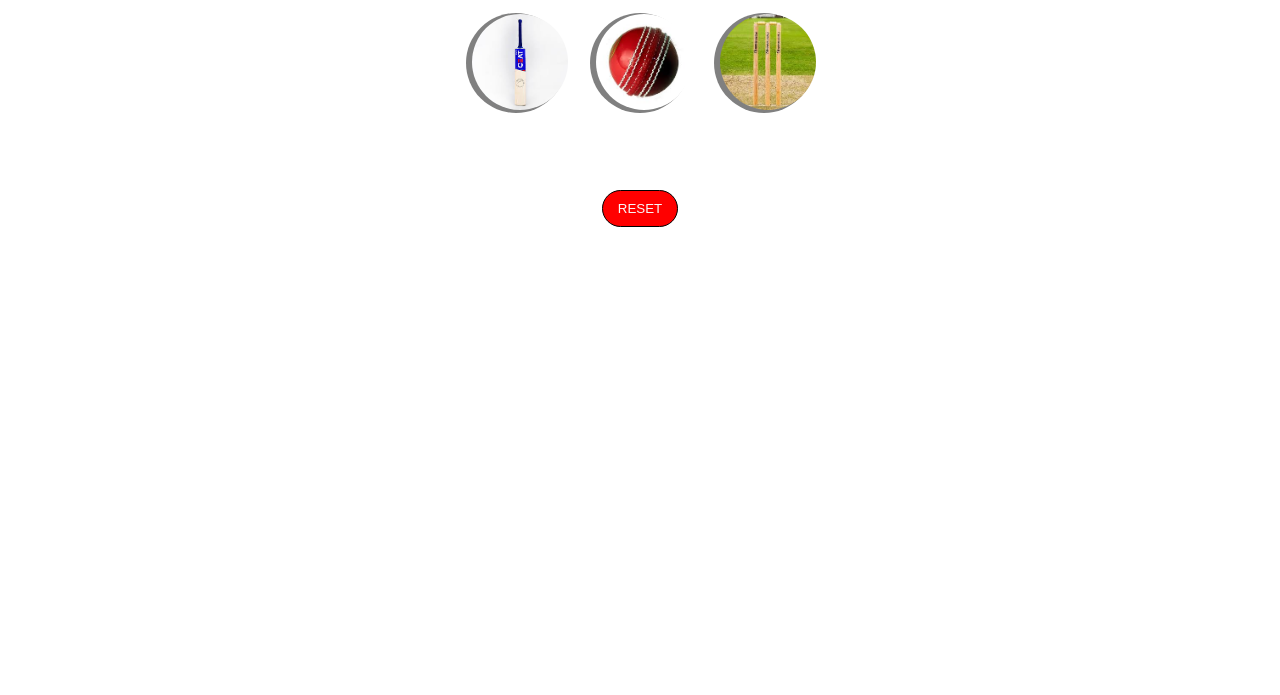
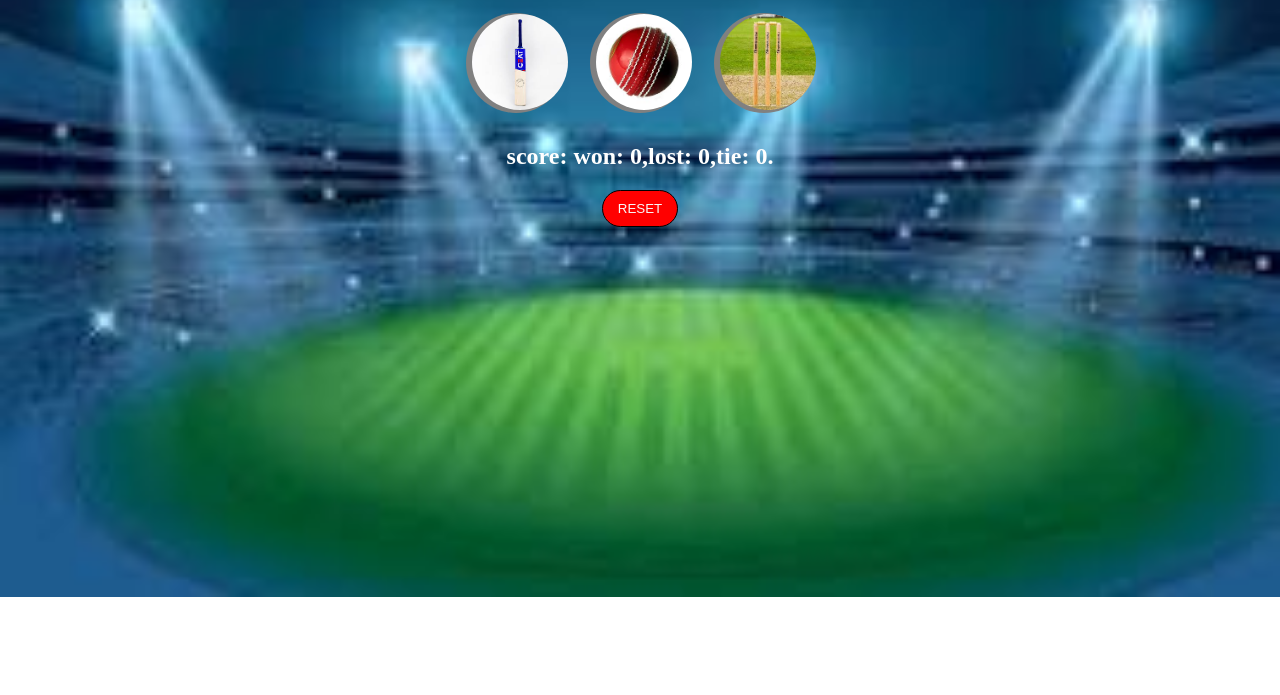
Before and after one commit to Shivakumarjagadam/New-Cricket-game, a plain HTML site: page cricketgame.html in a window 1280 px wide. Shown: the part 105-800 px from the top of the page. Drawn offline with Linux system fonts and the light colour scheme.

Commit message:
Update cricketgame.html

```diff
--- a/cricketgame.html
+++ b/cricketgame.html
@@ -9,7 +9,7 @@
       margin-top: 50px;
       text-align: center;
 
-      background-image:url(.stadium.jpeg);
+      background-image:url(stadium.jpeg);
       background-size: cover;
       background-repeat: no-repeat;
       background-position: fixed;
```
